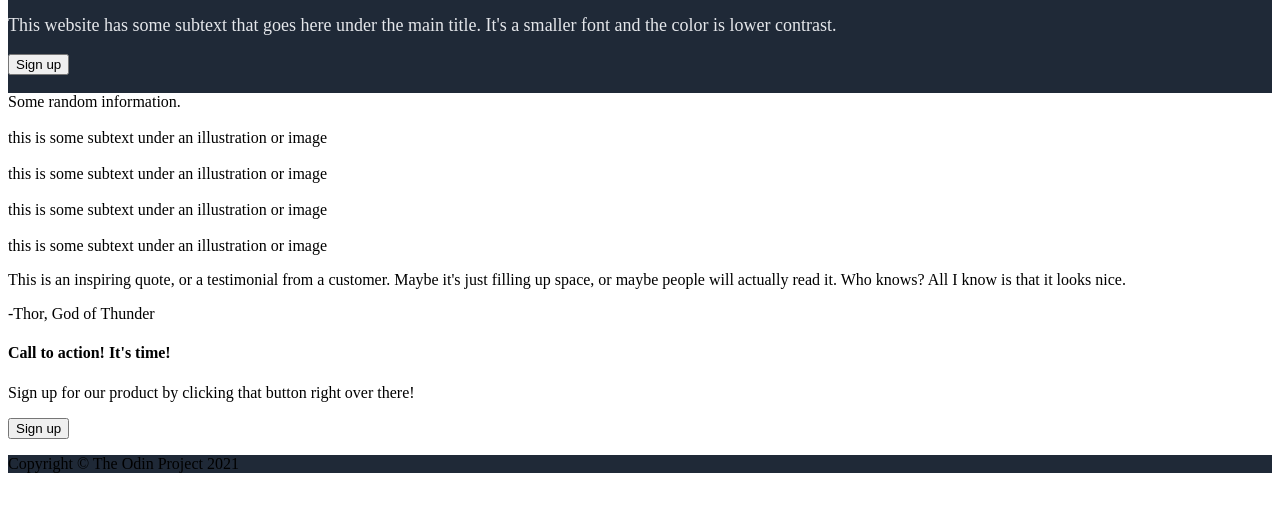
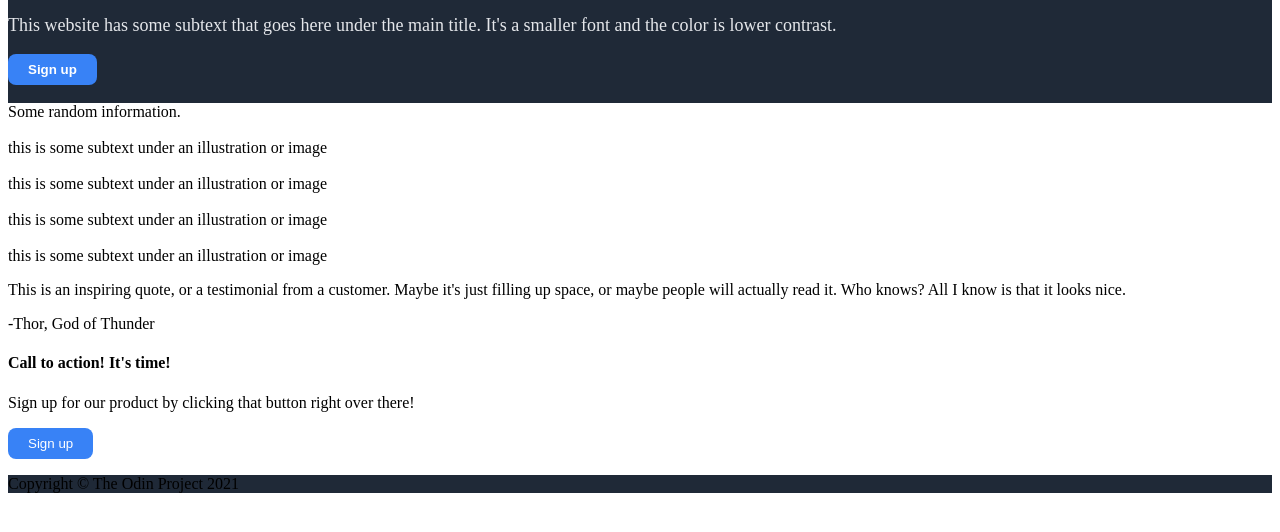
Before and after one commit to parisisaac65/landing-page, a plain HTML site: page index.html in a window 1280 px wide. Shown: the part 174-706 px from the top of the page. Drawn offline with Linux system fonts and the light colour scheme.

Commit message:
Add style to sign up buttons

```diff
--- a/style.css
+++ b/style.css
@@ -42,3 +42,19 @@ a {
     justify-content: space-around;
     align-items: center;
 }
+
+.buttons {
+    background-color: #3882F6;
+    color: white;
+    padding: 8px 20px;
+    border-radius: 8px;
+}
+
+.header button {
+    border: #1F2937;
+    font-weight: bold;
+}
+
+.call-to-action button {
+    border: white;
+}
```
